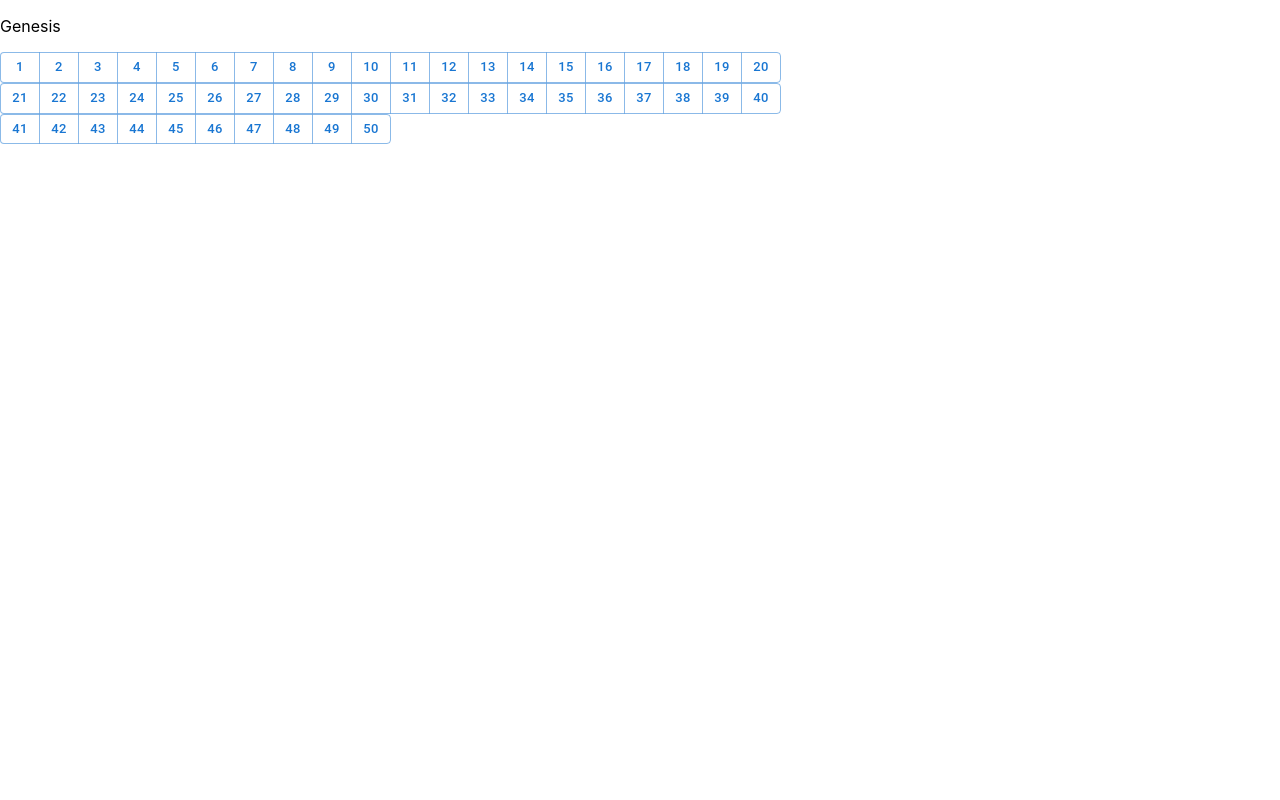
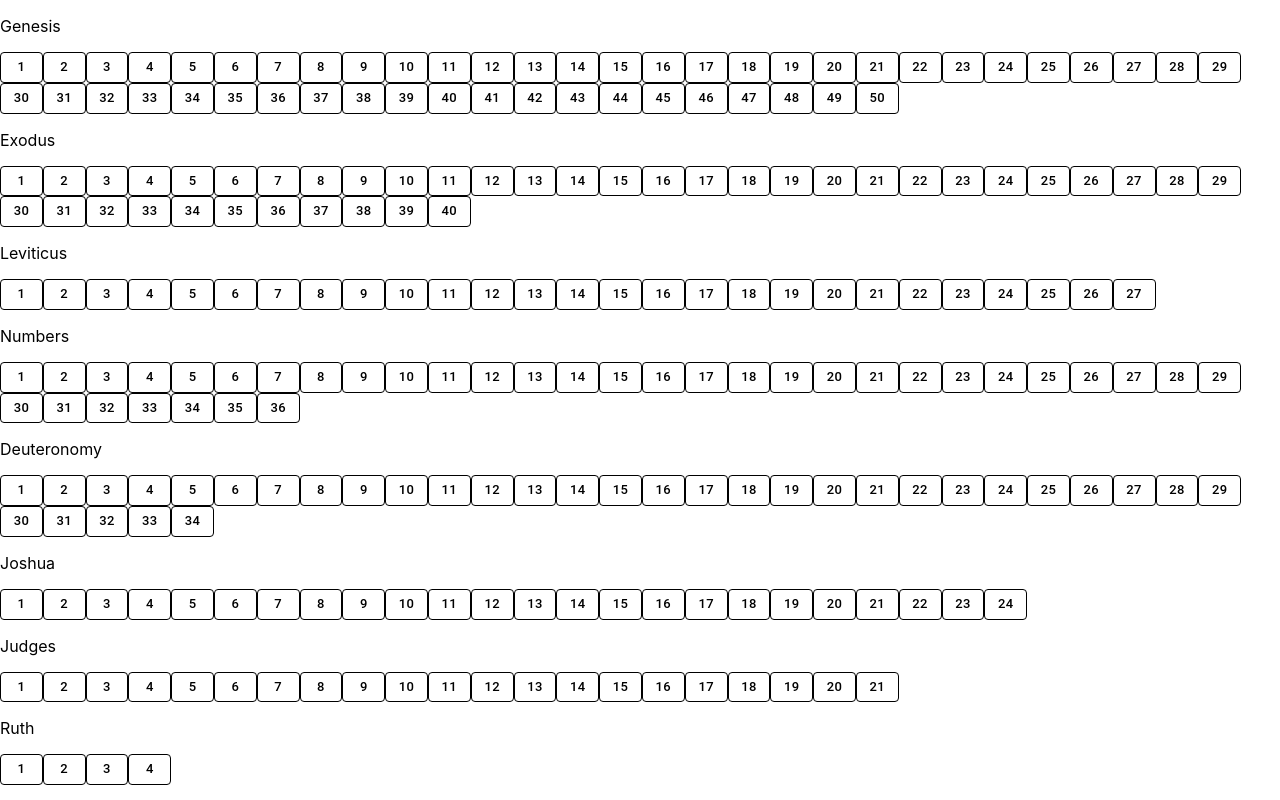
Before and after one commit to florencetsang/word-to-victory, a React (Create React App) app in the folder frontend/: page / in a window 1280 px wide. Shown: the top 800 px of the page. Built offline with nearby package versions, Linux system fonts and the light colour scheme.

Commit message:
Fix localStorage, button style.

```diff
--- a/frontend/src/Dashboard.js
+++ b/frontend/src/Dashboard.js
@@ -1,6 +1,5 @@
 import './App.css';
 import { BOOKS } from './bible/constants.ts';
-import ButtonGroup from '@mui/material/ButtonGroup';
 import Button from '@mui/material/Button';
 import {useEffect, useState} from "react";
 
@@ -13,7 +12,7 @@ function Dashboard() {
         const readStatus = {}
         BOOKS.map(book => {
             for (let i = 1; i < book.numChapters+1; i++) {
-                const chapterKey = book+"_"+i;
+                const chapterKey = book.name+"_"+i;
                 readStatus[chapterKey] = localStorage.getItem(chapterKey) === "true";
             }
         })
@@ -35,37 +34,38 @@ function Dashboard() {
 
     const getButtonVariant = (chapterKey) => {
         let isRead = getReadStatus(chapterKey);
-        return isRead? "solid" : "outlined";
+        return isRead? "contained" : "outlined";
+    };
+
+    const getButtonColor = (chapterKey) => {
+        let isRead = getReadStatus(chapterKey);
+        return isRead? "success" : "neutral";
     };
 
   return (
       <div>
           <p>{readStatus["Genesis_1"]}</p>
           <p>{readStatus["Genesis_2"]}</p>
-          {/*<p>{read}</p>*/}
           {BOOKS && BOOKS.map(book =>
               <div>
                   <p>{book.name}</p>
-                  {/*<p>{book.numChapters}</p>*/}
-                  {book.numChapters && Array.from({length: Math.ceil(book.numChapters / 20)}, (_, i_20) =>
-                      <div>
-                          <ButtonGroup size="small">
-                              {book.numChapters && Array.from({length: Math.min(20, book.numChapters - i_20 * 20)}, (_, i) => {
-                                      const chapterNum = i + 1 + i_20 * 20;
-                                      const chapterKey = book.name + "_" + chapterNum;
-                                      return <Button variant={getButtonVariant(chapterKey)} key={chapterKey}
-                                                     onClick={event => toggleRead(event, chapterKey)}>{chapterNum}</Button>
-                                      // return <Button>{i+1+i_20*20}</Button>
-                                  }
-                              )}
-                          </ButtonGroup>
-                      </div>
-                  )}
-                  {/*<ButtonGroup size="small">*/}
-                  {/*{book.numChapters && Array.from({ length: book.numChapters }, (_, i) =>*/}
-                  {/*    <Button key={i}>{i}</Button>*/}
-                  {/*)}*/}
-                  {/*</ButtonGroup>*/}
+                      {Array.from({length: Math.ceil(book.numChapters)}, (_, i) =>
+                          {
+                              const chapterNum = i + 1;
+                              const chapterKey = book.name + "_" + chapterNum;
+                              return <Button
+                                  key={chapterKey}
+                                  size="small"
+                                  variant={getButtonVariant(chapterKey)}
+                                  color={getButtonColor(chapterKey)}
+                                  disableElevation
+                                  sx={{
+                                      minWidth: 42.81,
+                                  }}
+                                  onClick={event => toggleRead(event, chapterKey)}>{chapterNum}</Button>
+
+                          }
+                      )}
               </div>
           )}
 
--- a/frontend/src/bible/constants.ts
+++ b/frontend/src/bible/constants.ts
@@ -79,71 +79,71 @@ class Book {
 
 const BOOKS = [
     Book.GENESIS,
-    // Book.EXODUS,
-    // Book.LEVITICUS,
-    // Book.NUMBERS,
-    // Book.DEUTERONOMY,
-    // Book.JOSHUA,
-    // Book.JUDGES,
-    // Book.RUTH,
-    // Book.SAMUEL1,
-    // Book.SAMUEL2,
-    // Book.KINGS1,
-    // Book.KINGS2,
-    // Book.CHRONICLES1,
-    // Book.CHRONICLES2,
-    // Book.EZRA,
-    // Book.NEHEMIAH,
-    // Book.ESTHER,
-    // Book.JOB,
-    // Book.PSALMS,
-    // Book.PROVERBS,
-    // Book.ECCLESIASTES,
-    // Book.SONGOFSONGS,
-    // Book.ISIAH,
-    // Book.JEREMIAH,
-    // Book.LAMENTATIONS,
-    // Book.EZEKIEL,
-    // Book.DANIEL,
-    // Book.HOSEA,
-    // Book.JOEL,
-    // Book.AMOS,
-    // Book.OBADIAH,
-    // Book.JONAH,
-    // Book.MICAH,
-    // Book.NAHUM,
-    // Book.HABAKKUK,
-    // Book.ZEPHANIAH,
-    // Book.HAGGAI,
-    // Book.ZECHARIAH,
-    // Book.MALACHI,
-    // Book.MATTHEW,
-    // Book.MARK,
-    // Book.LUKE,
-    // Book.JOHN,
-    // Book.ACTS,
-    // Book.ROMANS,
-    // Book.CORINTHIANS1,
-    // Book.CORINTHIANS2,
-    // Book.GALATIANS,
-    // Book.EPHESIANS,
-    // Book.PHILLIPIANS,
-    // Book.COLOSSIANS,
-    // Book.THESSALONIANS1,
-    // Book.THESSALONIANS2,
-    // Book.TIMOTHY1,
-    // Book.TIMOTHY2,
-    // Book.TITUS,
-    // Book.PHILEMON,
-    // Book.HEBREWS,
-    // Book.JAMES,
-    // Book.PETER1,
-    // Book.PETER2,
-    // Book.JOHN1,
-    // Book.JOHN2,
-    // Book.JOHN3,
-    // Book.JUDE,
-    // Book.REVELATION
+    Book.EXODUS,
+    Book.LEVITICUS,
+    Book.NUMBERS,
+    Book.DEUTERONOMY,
+    Book.JOSHUA,
+    Book.JUDGES,
+    Book.RUTH,
+    Book.SAMUEL1,
+    Book.SAMUEL2,
+    Book.KINGS1,
+    Book.KINGS2,
+    Book.CHRONICLES1,
+    Book.CHRONICLES2,
+    Book.EZRA,
+    Book.NEHEMIAH,
+    Book.ESTHER,
+    Book.JOB,
+    Book.PSALMS,
+    Book.PROVERBS,
+    Book.ECCLESIASTES,
+    Book.SONGOFSONGS,
+    Book.ISIAH,
+    Book.JEREMIAH,
+    Book.LAMENTATIONS,
+    Book.EZEKIEL,
+    Book.DANIEL,
+    Book.HOSEA,
+    Book.JOEL,
+    Book.AMOS,
+    Book.OBADIAH,
+    Book.JONAH,
+    Book.MICAH,
+    Book.NAHUM,
+    Book.HABAKKUK,
+    Book.ZEPHANIAH,
+    Book.HAGGAI,
+    Book.ZECHARIAH,
+    Book.MALACHI,
+    Book.MATTHEW,
+    Book.MARK,
+    Book.LUKE,
+    Book.JOHN,
+    Book.ACTS,
+    Book.ROMANS,
+    Book.CORINTHIANS1,
+    Book.CORINTHIANS2,
+    Book.GALATIANS,
+    Book.EPHESIANS,
+    Book.PHILLIPIANS,
+    Book.COLOSSIANS,
+    Book.THESSALONIANS1,
+    Book.THESSALONIANS2,
+    Book.TIMOTHY1,
+    Book.TIMOTHY2,
+    Book.TITUS,
+    Book.PHILEMON,
+    Book.HEBREWS,
+    Book.JAMES,
+    Book.PETER1,
+    Book.PETER2,
+    Book.JOHN1,
+    Book.JOHN2,
+    Book.JOHN3,
+    Book.JUDE,
+    Book.REVELATION
 ];
 
 const BOOKS_SET = new Set<Book>();
```
